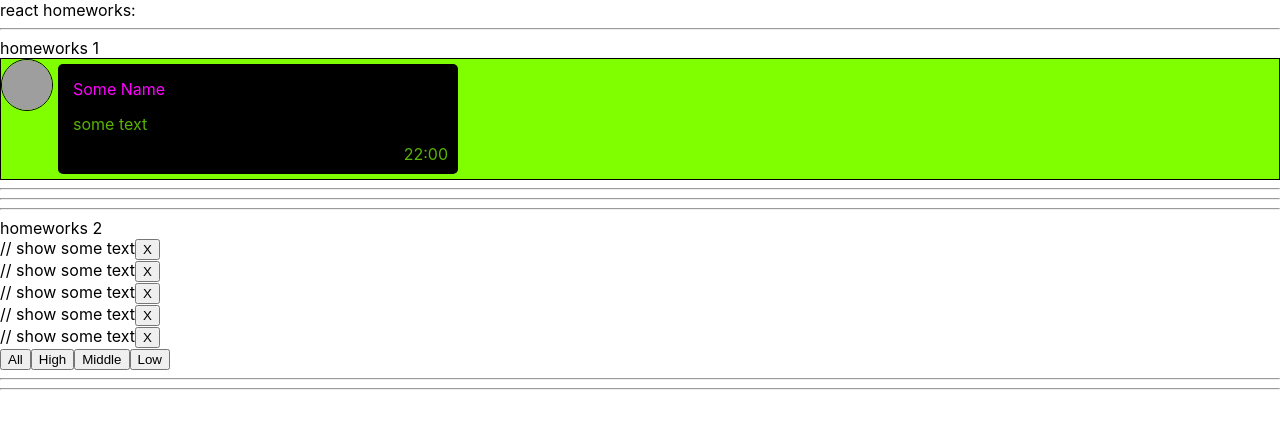
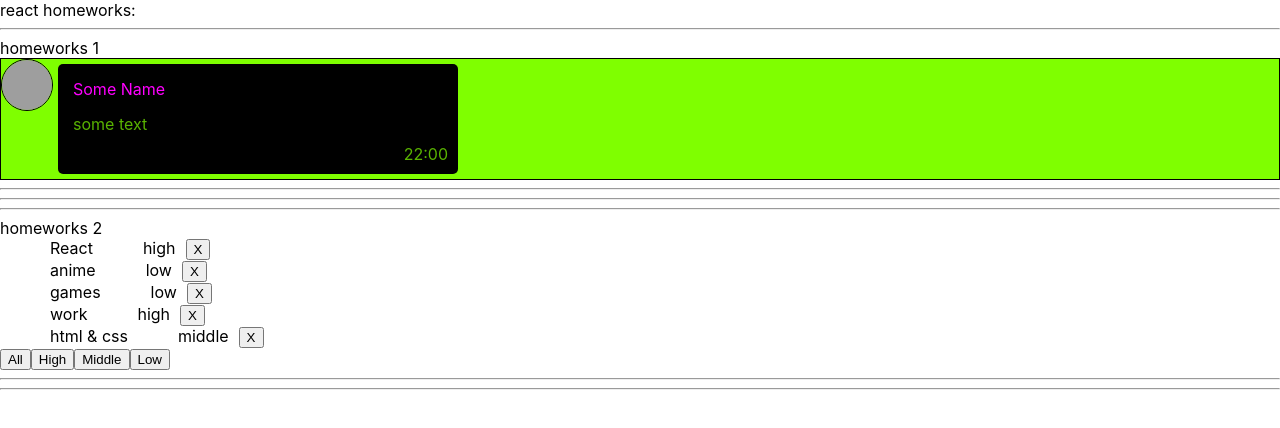
Before and after one commit to Serg-nt/homeworks-by-ignat, a React (Create React App) app: page / in a window 1280 px wide. Shown: the top 428 px of the page. Built offline with nearby package versions, Linux system fonts and the light colour scheme; grey boxes are pictures that could not be loaded.

Commit message:
add homeworks 2

```diff
--- a/src/p2-homeworks/h1/Message.module.css
+++ b/src/p2-homeworks/h1/Message.module.css
@@ -1,6 +1,6 @@
 .message {
     display: flex;
-    align-items: start;
+    align-items: flex-start;
     border: 1px solid black;
     background: chartreuse;
 }
--- a/src/p2-homeworks/h1/Message.tsx
+++ b/src/p2-homeworks/h1/Message.tsx
@@ -7,9 +7,9 @@ function Message(props: MessagePropsType) {
         <div className={classes.message}>
             <img src={props.avatar} alt="avatar" />
             <div className={classes.messageBlock}>
-                <p className={classes.name}>{props.name}</p>
-                <p className={classes.text}>{props.message}</p>
-                <p className={classes.time}>{props.time}</p>
+                <div className={classes.name}>{props.name}</div>
+                <div className={classes.text}>{props.message}</div>
+                <div className={classes.time}>{props.time}</div>
             </div>
         </div>
     )
--- a/src/p2-homeworks/h2/Affair.tsx
+++ b/src/p2-homeworks/h2/Affair.tsx
@@ -1,20 +1,23 @@
 import React from 'react'
 import {AffairType} from "./HW2";
+import classes from "./Affairs.module.css";
 
 type AffairPropsType = {
     // key не нужно типизировать
-    affair: AffairType // need to fix any
+    affair: AffairType // need to fix any ++
     deleteAffairCallback: (_id: number) => void // need to fix any ++
 }
 
 function Affair(props: AffairPropsType) {
-    const deleteCallback = () => {}// need to fix
+    const deleteCallback = () => {
+        return props.deleteAffairCallback(props.affair._id)
+    }// need to fix ++
 
     return (
         <div>
-            // show some text
-
-            <button onClick={deleteCallback}>X</button>
+            <span className={classes.spanMargin}>{props.affair.name}</span>
+            <span>{props.affair.priority}</span>
+            <button className={classes.button} onClick={deleteCallback}>X</button>
         </div>
     )
 }
--- a/src/p2-homeworks/h2/Affairs.module.css
+++ b/src/p2-homeworks/h2/Affairs.module.css
@@ -1,3 +1,12 @@
 .someClass {
 
 }
+
+.spanMargin {
+    width: 150px;
+    margin: 50px;
+}
+
+.button {
+    margin-left: 10px;
+}
--- a/src/p2-homeworks/h2/Affairs.tsx
+++ b/src/p2-homeworks/h2/Affairs.tsx
@@ -17,10 +17,10 @@ function Affairs(props: AffairsPropsType) {
         />
     ))
 
-    const setAll = () => {} // need to fix
-    const setHigh = () => {}
-    const setMiddle = () => {}
-    const setLow = () => {}
+    const setAll = () => props.setFilter('all') // need to fix
+    const setHigh = () => props.setFilter('high')
+    const setMiddle = () => props.setFilter('middle')
+    const setLow = () => props.setFilter('low')
 
     return (
         <div>
--- a/src/p2-homeworks/h2/HW2.tsx
+++ b/src/p2-homeworks/h2/HW2.tsx
@@ -21,11 +21,17 @@ const defaultAffairs: Array<AffairType> = [ // need to fix any ++
 
 // pure helper functions
 export const filterAffairs = (affairs: Array<AffairType>, filter: FilterType): Array<AffairType> => { // need to fix ++ any
-    if (filter === 'all') return affairs
-    else return affairs // need to fix !!
+    if (filter === 'high') {
+        return affairs.filter( a => a.priority === 'high' )
+    } else if (filter === 'low') {
+        return affairs.filter( a => a.priority === 'low' )
+    } else if (filter === 'middle') {
+        return affairs.filter( a => a.priority === 'middle' )
+    } else return affairs
 }
-export const deleteAffair = (affairs: Array<AffairType>, _id: number): Array<AffairType>  => { // need to fix any ++
-    return affairs // need to fix !!
+export const deleteAffair = (affairs: Array<AffairType>, _id: number): Array<AffairType>  => {
+    console.log(affairs)
+    return affairs.filter( a => a._id !== _id)
 }
 
 function HW2() {
@@ -33,7 +39,9 @@ function HW2() {
     const [filter, setFilter] = useState<FilterType>('all')
 
     const filteredAffairs = filterAffairs(affairs, filter)
-    const deleteAffairCallback = (_id: number) => setAffairs(deleteAffair(affairs, _id)) // need to fix any ++
+    const deleteAffairCallback = (_id: number) => {
+        setAffairs(deleteAffair(affairs, _id))
+    } // need to fix any ++
 
     return (
         <div>
```
